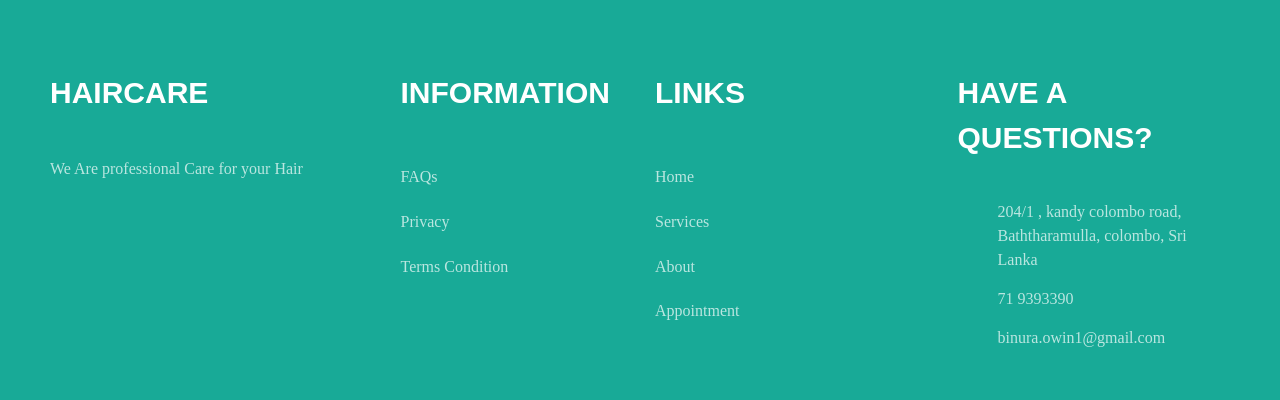
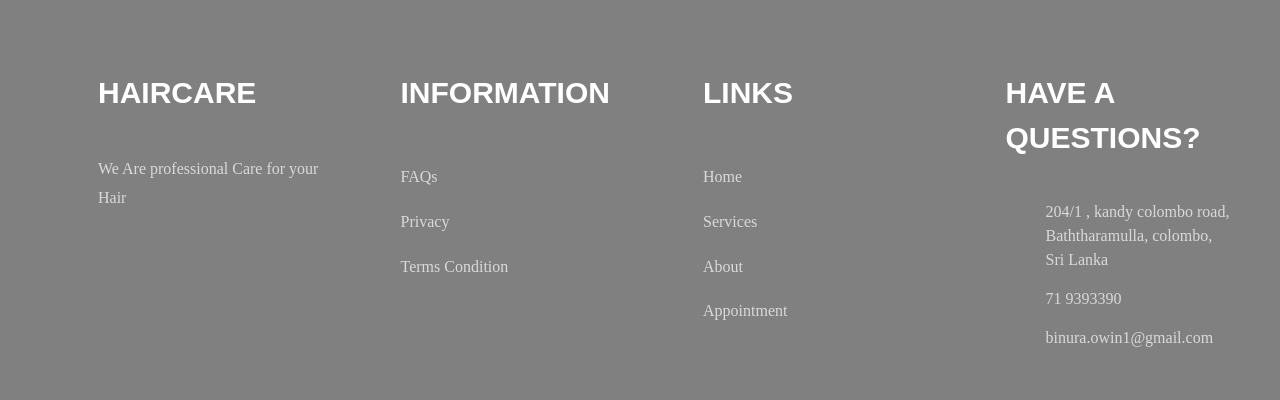
Before and after one commit to NSBM-SPM-2021/github-basics-Binuraowin, a React (Create React App) app in the folder front_end/frontend/: page /admin in a window 1280 px wide. Shown: the part 247-647 px from the top of the page. Built offline with nearby package versions, Linux system fonts and the light colour scheme; what ra-data-json-server would draw is missing.

Commit message:
changed footer color

```diff
--- a/front_end/frontend/src/Footer.js
+++ b/front_end/frontend/src/Footer.js
@@ -3,11 +3,11 @@ import { Link } from "react-router-dom";
 
 const Footer = () => {
     return (
-        <footer className="ftco-footer ftco-section" style={{}}>
-            <div className="container">
+        <footer className="ftco-footer ftco-section" style={{backgroundColor: "grey"}}>
+            <div className="container" >
                 <div className="row mb-5">
                     <div className="col-md">
-                        <div className="ftco-footer-widget mb-4">
+                        <div className="ftco-footer-widget mb-4 ml-md-5">
                             <h2 className="ftco-heading-2 logo">Haircare</h2>
                             <p>We Are professional Care for your Hair</p>
                             <ul className="ftco-footer-social list-unstyled float-md-left float-lft mt-5">
@@ -32,7 +32,7 @@ const Footer = () => {
 
                     </div>
                     <div className="col-md">
-                        <div className="ftco-footer-widget mb-4">
+                        <div className="ftco-footer-widget mb-4 ml-md-5">
                             <h2 className="ftco-heading-2">Links</h2>
                             <ul className="list-unstyled">
                                 <li><Link to="/" className="py-2 d-block">Home</Link></li>
@@ -43,7 +43,7 @@ const Footer = () => {
                         </div>
                     </div>
                     <div className="col-md">
-                        <div className="ftco-footer-widget mb-4">
+                        <div className="ftco-footer-widget mb-4 ml-md-5">
                             <h2 className="ftco-heading-2">Have a Questions?</h2>
                             <div className="block-23 mb-3">
                                 <ul>
```
Also changed, not shown: 1 other file (tests, documents, lock files or other folders).
